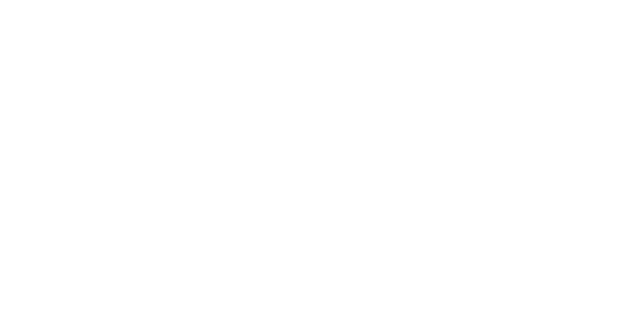
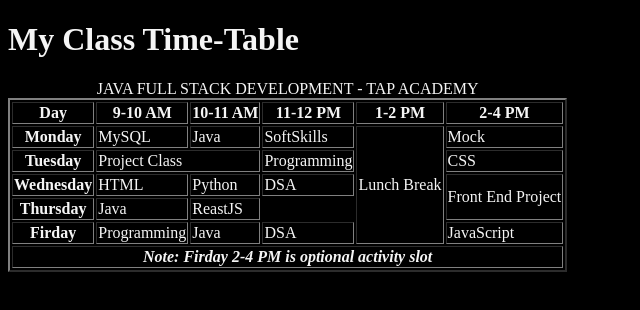
Before and after one commit to Satharuzama/all_projects_tapacademy, a plain HTML site: page Tables/index.html in a window 1280 px wide. Shown: the whole page, without its empty margins (0-640 px from the left). Drawn offline with Linux system fonts and the light colour scheme.

Commit message:
Completed Table

```diff
--- a/Tables/index.html
+++ b/Tables/index.html
@@ -1,11 +1,68 @@
-<!DOCTYPE html>
+<!doctype html>
 <html lang="en">
-<head>
-    <meta charset="UTF-8">
-    <meta name="viewport" content="width=device-width, initial-scale=1.0">
+  <head>
+    <meta charset="UTF-8" />
+    <meta name="viewport" content="width=device-width, initial-scale=1.0" />
     <title>Tables Page</title>
-</head>
-<body>
-
-</body>
+  </head>
+  <style>
+    body {
+      background-color: black;
+      color: whitesmoke;
+    }
+  </style>
+  <body>
+    <h1>My Class Time-Table</h1>
+    <table border="2">
+      <thead>
+        <caption>
+          JAVA FULL STACK DEVELOPMENT - TAP ACADEMY
+        </caption>
+      </thead>
+      <tbody>
+        <tr>
+          <th>Day</th>
+          <th>9-10 AM</th>
+          <th>10-11 AM</th>
+          <th>11-12 PM</th>
+          <th>1-2 PM</th>
+          <th>2-4 PM</th>
+        </tr>
+        <tr>
+          <th>Monday</th>
+          <td>MySQL</td>
+          <td>Java</td>
+          <td>SoftSkills</td>
+          <td rowspan="5">Lunch Break</td>
+          <td>Mock</td>
+        </tr>
+        <tr>
+          <th>Tuesday</th>
+          <td colspan="2">Project Class</td>
+          <td>Programming</td>
+          <td>CSS</td>
+        </tr>
+        <tr>
+          <th>Wednesday</th>
+          <td>HTML</td>
+          <td>Python</td>
+          <td>DSA</td>
+          <td rowspan="2">Front End Project</td>
+        </tr>
+        <tr>
+          <th>Thursday</th>
+          <td>Java</td>
+          <td>ReastJS</td>
+        </tr>
+        <tr>
+          <th>Firday</th>
+          <td>Programming</td>
+          <td>Java</td>
+          <td>DSA</td>
+          <td>JavaScript</td>
+        </tr>
+        <tfoot><th colspan="6"><i>Note: Firday 2-4 PM is optional activity slot</i></th></tfoot>
+      </tbody>
+    </table>
+  </body>
 </html>
```
